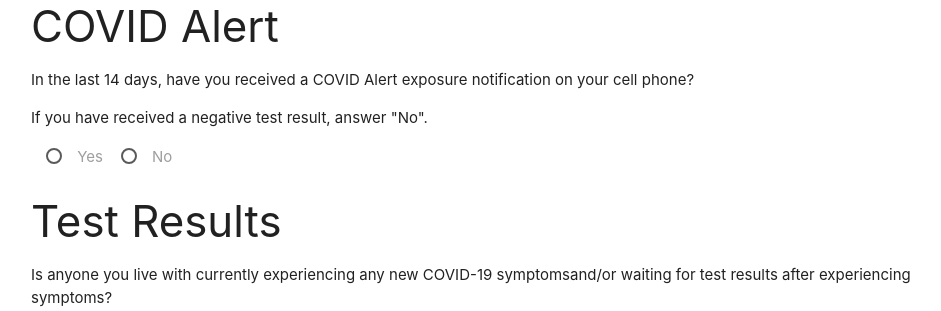
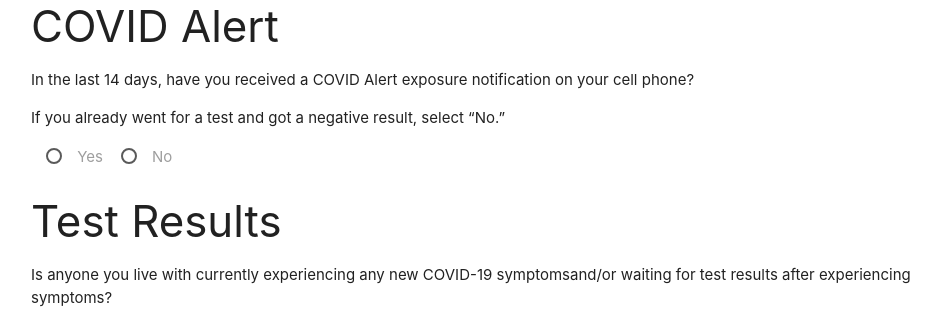
Before and after one commit to Riolku/covid-form, a Flask app: template templates/form.html in a window 1280 px wide. Shown: the part 2035-2346 px from the top of the page, without its empty margins (161-1102 px from the left). Run offline with Flask 2, Linux system fonts and the light colour scheme; the template is opened without the code that fills it, so the values that code supplies are empty; parts of the project's set-up code (start-up, migrations or seed data) failed here and were passed over.

Commit message:
update covid alert text

```diff
--- a/templates/form.html
+++ b/templates/form.html
@@ -211,7 +211,7 @@
         </p>
 
         <p>
-          If you have received a negative test result, answer "No".
+          If you already went for a test and got a negative result, select “No.”
         </p>
 
         <div class="row">
```
